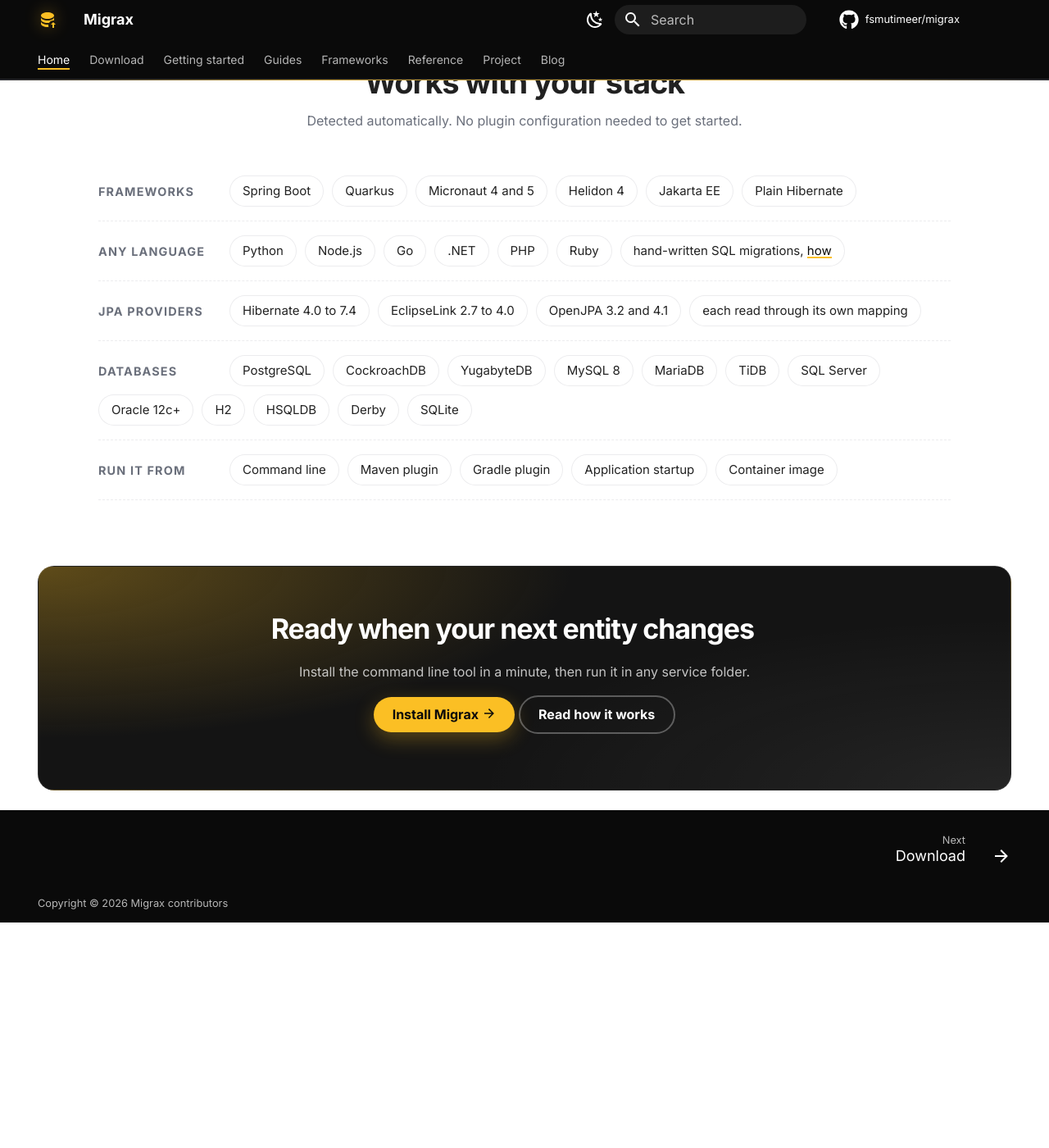
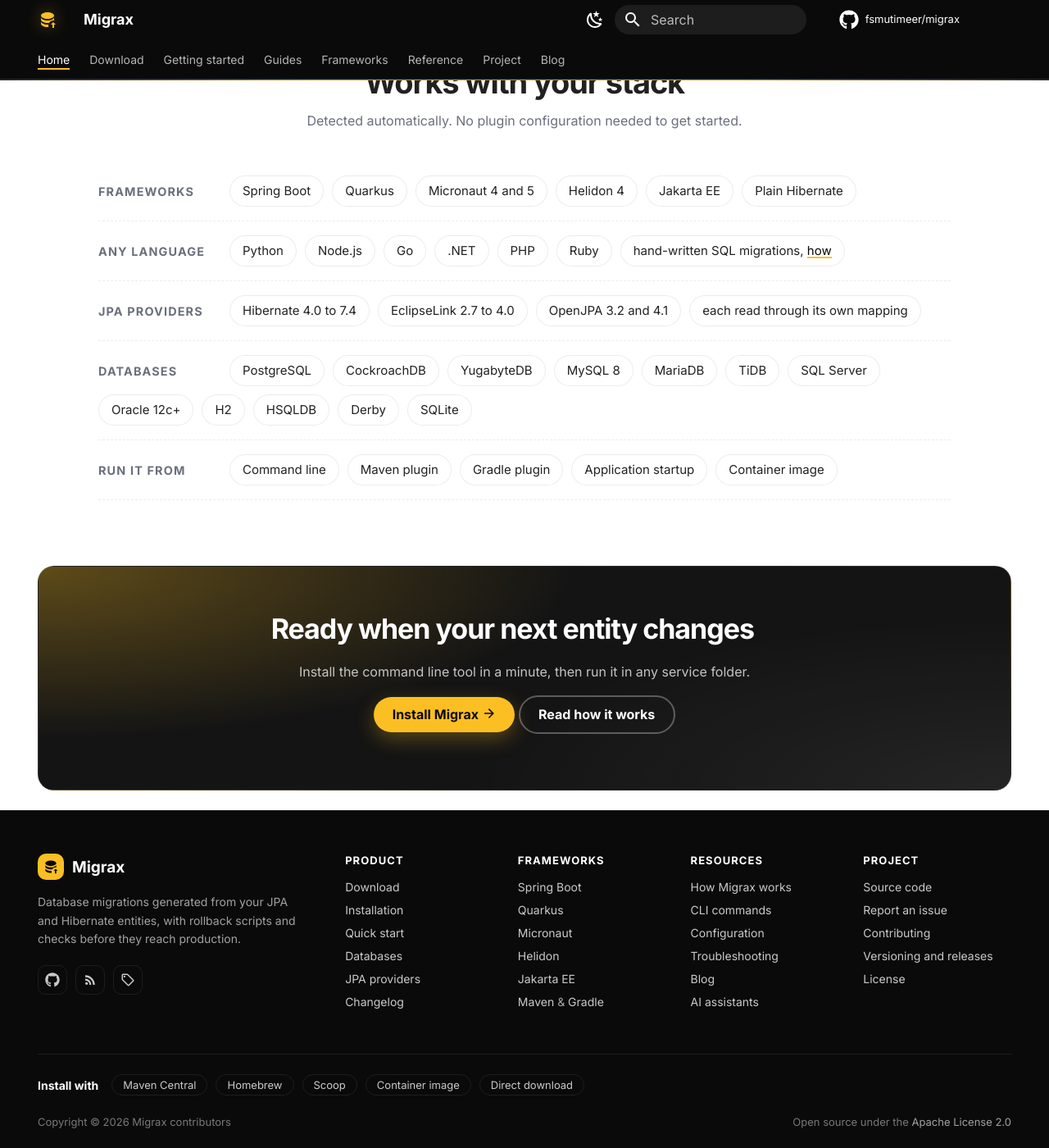
Before and after one commit to fsmutimeer/migrax, an MkDocs documentation site: the page built from docs/index.md, in a window 1280 px wide and 1400 px high, scrolled down 2345 px. Shown: the whole window at 82% size. Built offline with MkDocs 1.6.1 and Material for MkDocs 9.7.7, drawn with Linux system fonts in a browser that asks for light colours; comment, search, counter and statistics services are not loaded; before the commit the page ends 3470 px from its top, so only the background shows below that.

Commit message:
docs(site): footer with product, framework, resource and project links
The footer was only the previous/next links and a copyright line. It now has the Migrax brand with a short description, GitHub, RSS and releases icons, four columns of links, where to install Migrax from (Maven Central, Homebrew, Scoop, the container image, direct download), and the copyright and license. It stays black in both color schemes, like the header. The home page leaves out the previous/next links: it ends with its own call to action.

```diff
--- a/docs/stylesheets/extra.css
+++ b/docs/stylesheets/extra.css
@@ -729,10 +729,143 @@
   animation: mx-fade 0.45s var(--mx-ease) both;
 }
 
-/* footer */
+/* footer (overrides/partials/footer.html): black in both color schemes, like the header */
 .md-footer,
 .md-footer-meta {
   background: var(--mx-ink);
+}
+.mx-footer {
+  border-top: 1px solid var(--mx-line);
+  color: rgba(255, 255, 255, 0.62);
+  font-size: 0.7rem;
+}
+.mx-footer a {
+  color: rgba(255, 255, 255, 0.78);
+  transition: color 0.2s var(--mx-ease);
+}
+.mx-footer a:hover,
+.mx-footer a:focus-visible {
+  color: var(--mx-yellow);
+}
+.mx-footer__inner {
+  padding: 2.6rem 0.8rem 1.2rem;
+}
+.mx-footer__top {
+  display: grid;
+  grid-template-columns: minmax(12rem, 1.2fr) 3fr;
+  gap: 2.5rem;
+}
+.mx-footer__logo {
+  display: inline-flex;
+  align-items: center;
+  gap: 0.5rem;
+  font-size: 0.95rem;
+  font-weight: 700;
+}
+.mx-footer .mx-footer__logo {
+  color: #fff;
+}
+.mx-footer__mark {
+  display: inline-flex;
+  padding: 0.3rem;
+  border-radius: 0.5rem;
+  background: var(--mx-yellow);
+}
+.mx-footer__mark svg {
+  width: 1rem;
+  height: 1rem;
+  fill: var(--mx-ink);
+}
+.mx-footer__tagline {
+  max-width: 20rem;
+  margin: 0.8rem 0 1rem;
+  line-height: 1.6;
+}
+.mx-footer__social {
+  display: flex;
+  gap: 0.5rem;
+}
+.mx-footer__social a {
+  display: inline-flex;
+  padding: 0.4rem;
+  border: 1px solid var(--mx-line);
+  border-radius: 0.5rem;
+}
+.mx-footer__social a:hover {
+  border-color: var(--mx-yellow);
+}
+.mx-footer__social svg {
+  width: 0.9rem;
+  height: 0.9rem;
+  fill: currentColor;
+}
+.mx-footer__columns {
+  display: grid;
+  grid-template-columns: repeat(4, 1fr);
+  gap: 1.5rem;
+}
+.mx-footer__col h2 {
+  margin: 0 0 0.8rem;
+  color: #fff;
+  font-size: 0.65rem;
+  font-weight: 700;
+  letter-spacing: 0.08em;
+  text-transform: uppercase;
+}
+.mx-footer__col ul {
+  margin: 0;
+  padding: 0;
+  list-style: none;
+}
+.mx-footer__col li {
+  margin: 0 0 0.55rem;
+}
+.mx-footer__install {
+  display: flex;
+  flex-wrap: wrap;
+  align-items: center;
+  gap: 0.5rem;
+  margin-top: 2.2rem;
+  padding-top: 1.2rem;
+  border-top: 1px solid var(--mx-line);
+}
+.mx-footer__install-label {
+  margin-right: 0.3rem;
+  color: #fff;
+  font-weight: 600;
+}
+.mx-footer__install a {
+  padding: 0.2rem 0.65rem;
+  border: 1px solid var(--mx-line);
+  border-radius: 999px;
+  font-size: 0.65rem;
+}
+.mx-footer__install a:hover {
+  border-color: var(--mx-yellow);
+}
+.mx-footer__bottom {
+  display: flex;
+  flex-wrap: wrap;
+  justify-content: space-between;
+  gap: 0.5rem 1.5rem;
+  margin-top: 1.2rem;
+  font-size: 0.65rem;
+  color: rgba(255, 255, 255, 0.45);
+}
+.mx-footer__bottom a {
+  color: rgba(255, 255, 255, 0.62);
+}
+@media screen and (max-width: 60em) {
+  .mx-footer__top {
+    grid-template-columns: 1fr;
+    gap: 2rem;
+  }
+}
+@media screen and (max-width: 36em) {
+  .mx-footer__columns {
+    grid-template-columns: repeat(2, 1fr);
+    gap: 1.5rem 1rem;
+  }
 }
 
 /* small helpers kept from the previous design */
--- /dev/null
+++ b/overrides/partials/footer.html
@@ -0,0 +1,138 @@
+{#-
+  Site footer: the theme's previous/next links (unchanged from Material 9.7.7's
+  partials/footer.html, left out on the home page), then the brand, four columns of links, where to install from, and
+  the copyright line. Every link is checked when changed: internal ones by mkdocs build,
+  external ones by hand.
+-#}
+{% set mx_repo = config.repo_url %}
+<footer class="md-footer">
+  {#- The landing page ends with its own call to action, not "Next: Download". -#}
+  {% if "navigation.footer" in features and not page.is_homepage %}
+    {% if page.previous_page or page.next_page %}
+      {% if page.meta and page.meta.hide %}
+        {% set hidden = "hidden" if "footer" in page.meta.hide %}
+      {% endif %}
+      <nav class="md-footer__inner md-grid" aria-label="{{ lang.t('footer') }}" {{ hidden }}>
+        {% if page.previous_page %}
+          {% set direction = lang.t("footer.previous") %}
+          <a href="{{ page.previous_page.url | url }}" class="md-footer__link md-footer__link--prev" aria-label="{{ direction }}: {{ page.previous_page.title | e }}">
+            <div class="md-footer__button md-icon">
+              {% set icon = config.theme.icon.previous or "material/arrow-left" %}
+              {% include ".icons/" ~ icon ~ ".svg" %}
+            </div>
+            <div class="md-footer__title">
+              <span class="md-footer__direction">
+                {{ direction }}
+              </span>
+              <div class="md-ellipsis">
+                {{ page.previous_page.title }}
+              </div>
+            </div>
+          </a>
+        {% endif %}
+        {% if page.next_page %}
+          {% set direction = lang.t("footer.next") %}
+          <a href="{{ page.next_page.url | url }}" class="md-footer__link md-footer__link--next" aria-label="{{ direction }}: {{ page.next_page.title | e }}">
+            <div class="md-footer__title">
+              <span class="md-footer__direction">
+                {{ direction }}
+              </span>
+              <div class="md-ellipsis">
+                {{ page.next_page.title }}
+              </div>
+            </div>
+            <div class="md-footer__button md-icon">
+              {% set icon = config.theme.icon.next or "material/arrow-right" %}
+              {% include ".icons/" ~ icon ~ ".svg" %}
+            </div>
+          </a>
+        {% endif %}
+      </nav>
+    {% endif %}
+  {% endif %}
+  <div class="md-footer-meta mx-footer">
+    <div class="md-grid mx-footer__inner">
+      <div class="mx-footer__top">
+        <div class="mx-footer__brand">
+          <a href="{{ nav.homepage.url | url }}" class="mx-footer__logo" aria-label="Migrax home">
+            <span class="mx-footer__mark">{% include ".icons/material/database-arrow-up.svg" %}</span>
+            <span>Migrax</span>
+          </a>
+          <p class="mx-footer__tagline">
+            Database migrations generated from your JPA and Hibernate entities, with rollback
+            scripts and checks before they reach production.
+          </p>
+          <div class="mx-footer__social">
+            <a href="{{ mx_repo }}" target="_blank" rel="noopener" aria-label="Migrax on GitHub" title="GitHub">
+              {% include ".icons/fontawesome/brands/github.svg" %}
+            </a>
+            <a href="{{ 'feed_rss_created.xml' | url }}" aria-label="Blog RSS feed" title="RSS feed">
+              {% include ".icons/material/rss.svg" %}
+            </a>
+            <a href="{{ mx_repo }}/releases" target="_blank" rel="noopener" aria-label="Releases on GitHub" title="Releases">
+              {% include ".icons/material/tag-outline.svg" %}
+            </a>
+          </div>
+        </div>
+        <nav class="mx-footer__columns" aria-label="Site">
+          <div class="mx-footer__col">
+            <h2>Product</h2>
+            <ul>
+              <li><a href="{{ 'download/' | url }}">Download</a></li>
+              <li><a href="{{ 'getting-started/installation/' | url }}">Installation</a></li>
+              <li><a href="{{ 'getting-started/quickstart/' | url }}">Quick start</a></li>
+              <li><a href="{{ 'reference/databases/' | url }}">Databases</a></li>
+              <li><a href="{{ 'reference/hibernate/' | url }}">JPA providers</a></li>
+              <li><a href="{{ 'project/changelog/' | url }}">Changelog</a></li>
+            </ul>
+          </div>
+          <div class="mx-footer__col">
+            <h2>Frameworks</h2>
+            <ul>
+              <li><a href="{{ 'frameworks/spring-boot/' | url }}">Spring Boot</a></li>
+              <li><a href="{{ 'frameworks/quarkus/' | url }}">Quarkus</a></li>
+              <li><a href="{{ 'frameworks/micronaut/' | url }}">Micronaut</a></li>
+              <li><a href="{{ 'frameworks/helidon/' | url }}">Helidon</a></li>
+              <li><a href="{{ 'frameworks/jakarta-ee/' | url }}">Jakarta EE</a></li>
+              <li><a href="{{ 'frameworks/maven/' | url }}">Maven</a> &amp; <a href="{{ 'frameworks/gradle/' | url }}">Gradle</a></li>
+            </ul>
+          </div>
+          <div class="mx-footer__col">
+            <h2>Resources</h2>
+            <ul>
+              <li><a href="{{ 'guides/how-it-works/' | url }}">How Migrax works</a></li>
+              <li><a href="{{ 'reference/cli/' | url }}">CLI commands</a></li>
+              <li><a href="{{ 'reference/configuration/' | url }}">Configuration</a></li>
+              <li><a href="{{ 'reference/troubleshooting/' | url }}">Troubleshooting</a></li>
+              <li><a href="{{ 'blog/' | url }}">Blog</a></li>
+              <li><a href="{{ 'guides/ai-assistants/' | url }}">AI assistants</a></li>
+            </ul>
+          </div>
+          <div class="mx-footer__col">
+            <h2>Project</h2>
+            <ul>
+              <li><a href="{{ mx_repo }}" target="_blank" rel="noopener">Source code</a></li>
+              <li><a href="{{ mx_repo }}/issues" target="_blank" rel="noopener">Report an issue</a></li>
+              <li><a href="{{ 'project/contributing/' | url }}">Contributing</a></li>
+              <li><a href="{{ 'project/versioning/' | url }}">Versioning and releases</a></li>
+              <li><a href="{{ mx_repo }}/blob/main/LICENSE" target="_blank" rel="noopener">License</a></li>
+            </ul>
+          </div>
+        </nav>
+      </div>
+      <div class="mx-footer__install">
+        <span class="mx-footer__install-label">Install with</span>
+        <a href="https://central.sonatype.com/namespace/org.migrax" target="_blank" rel="noopener">Maven Central</a>
+        <a href="https://github.com/fsmutimeer/homebrew-migrax" target="_blank" rel="noopener">Homebrew</a>
+        <a href="https://github.com/fsmutimeer/scoop-migrax" target="_blank" rel="noopener">Scoop</a>
+        <a href="{{ mx_repo }}/pkgs/container/migrax" target="_blank" rel="noopener">Container image</a>
+        <a href="{{ 'download/' | url }}">Direct download</a>
+      </div>
+      <div class="mx-footer__bottom">
+        <span>{{ config.copyright }}</span>
+        <span>Open source under the
+          <a href="{{ mx_repo }}/blob/main/LICENSE" target="_blank" rel="noopener">Apache License 2.0</a></span>
+      </div>
+    </div>
+  </div>
+</footer>
```
